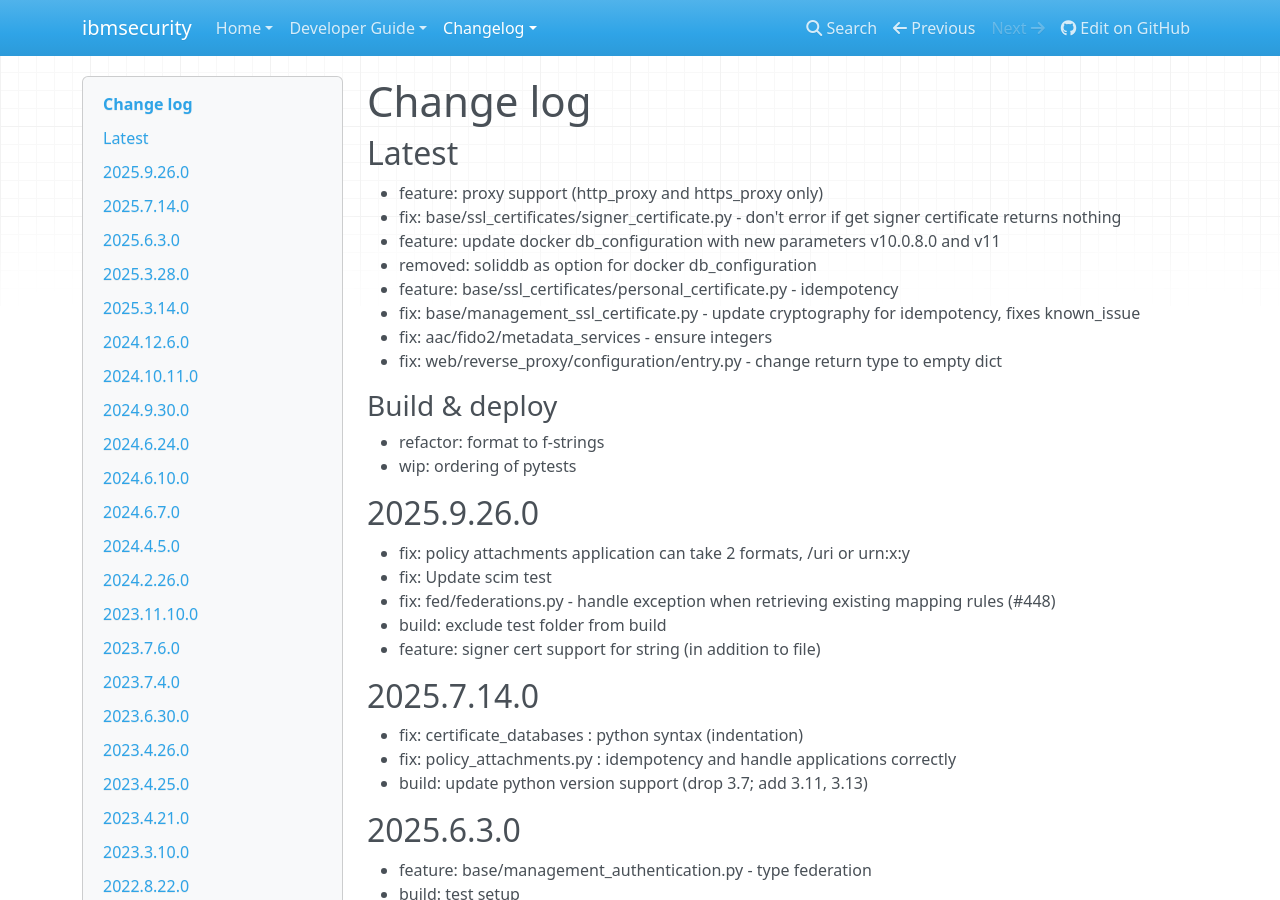
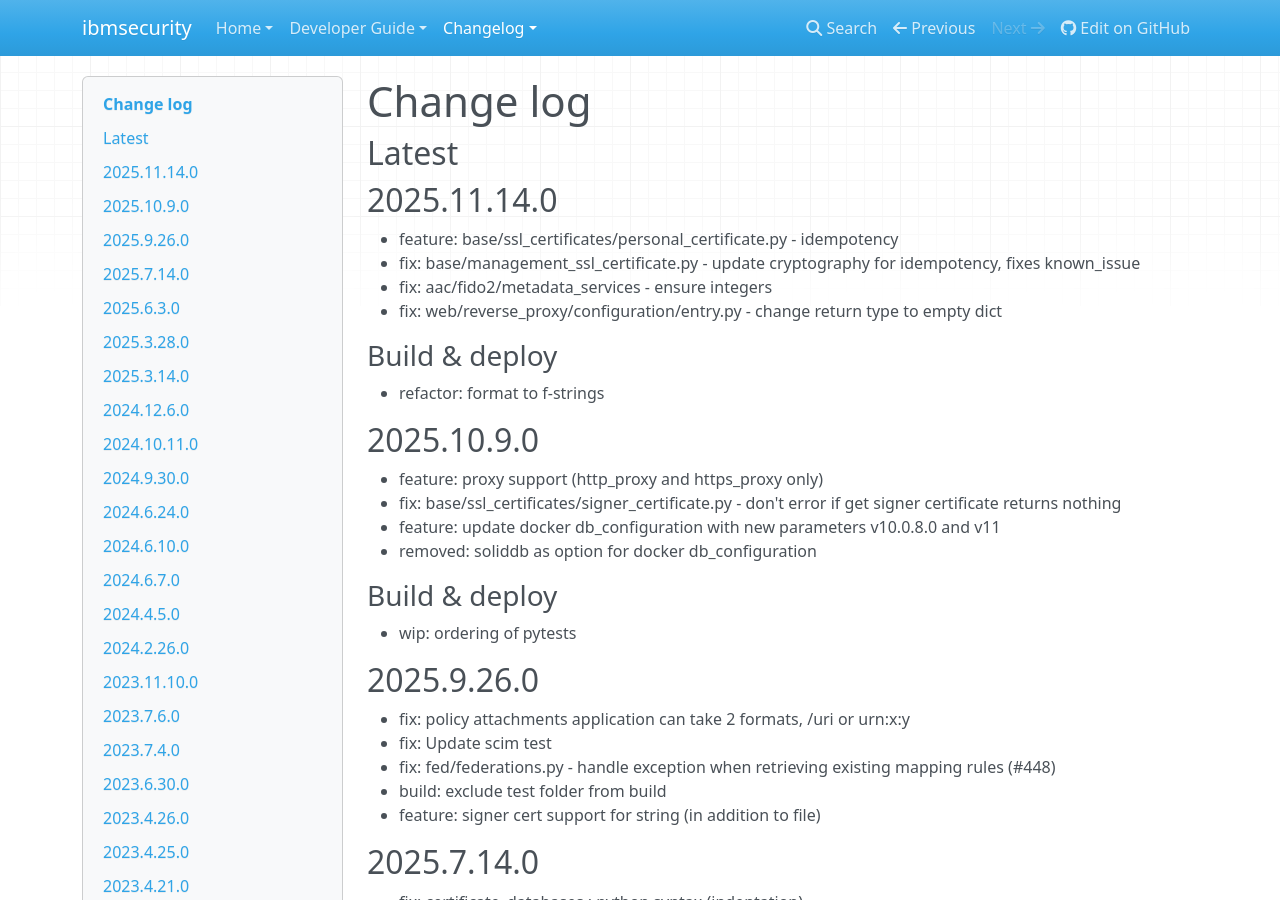
Before and after one commit to IBM-Security/ibmsecurity, an MkDocs documentation site: the page built from docs/changelog.md, in a window 1280 px wide and 900 px high. Built offline with MkDocs 1.6.1, drawn with Linux system fonts in a browser that asks for light colours; nearby versions of some CDN libraries; some of the changed lines change nothing that is shown.

Commit message:
docs: update changelog

```diff
--- a/docs/changelog.md
+++ b/docs/changelog.md
@@ -2,10 +2,8 @@
 
 ## Latest
 
-- feature: proxy support (http_proxy and https_proxy only)
-- fix: base/ssl_certificates/signer_certificate.py - don't error if get signer certificate returns nothing
-- feature: update docker db_configuration with new parameters v10.0.8.0 and v11
-- removed: soliddb as option for docker db_configuration
+## 2025.11.14.0
+
 - feature: base/ssl_certificates/personal_certificate.py - idempotency
 - fix: base/management_ssl_certificate.py - update cryptography for idempotency, fixes known_issue
 - fix: aac/fido2/metadata_services - ensure integers
@@ -13,6 +11,15 @@
 
 ### Build & deploy
 - refactor: format to f-strings
+
+## 2025.10.9.0
+
+- feature: proxy support (http_proxy and https_proxy only)
+- fix: base/ssl_certificates/signer_certificate.py - don't error if get signer certificate returns nothing
+- feature: update docker db_configuration with new parameters v10.0.8.0 and v11
+- removed: soliddb as option for docker db_configuration
+
+### Build & deploy
 - wip: ordering of pytests
 
 ## 2025.9.26.0
```
